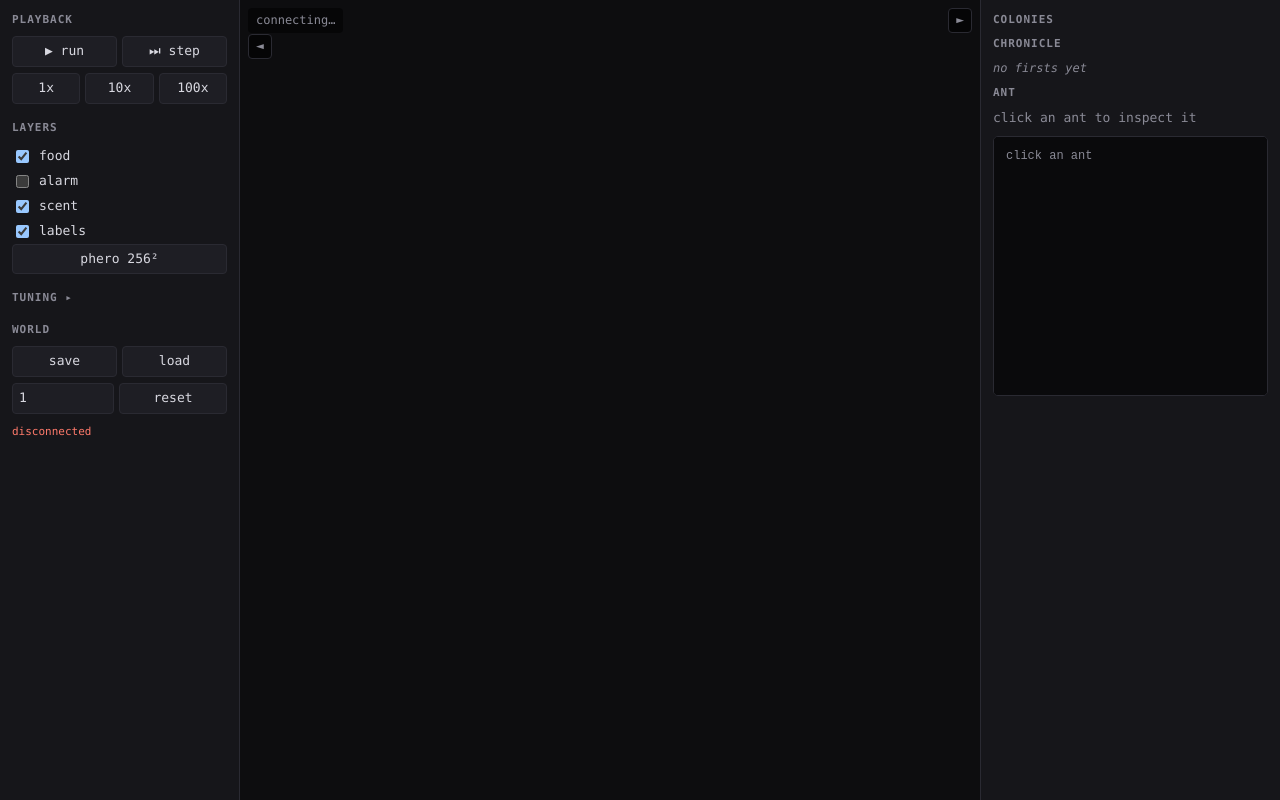
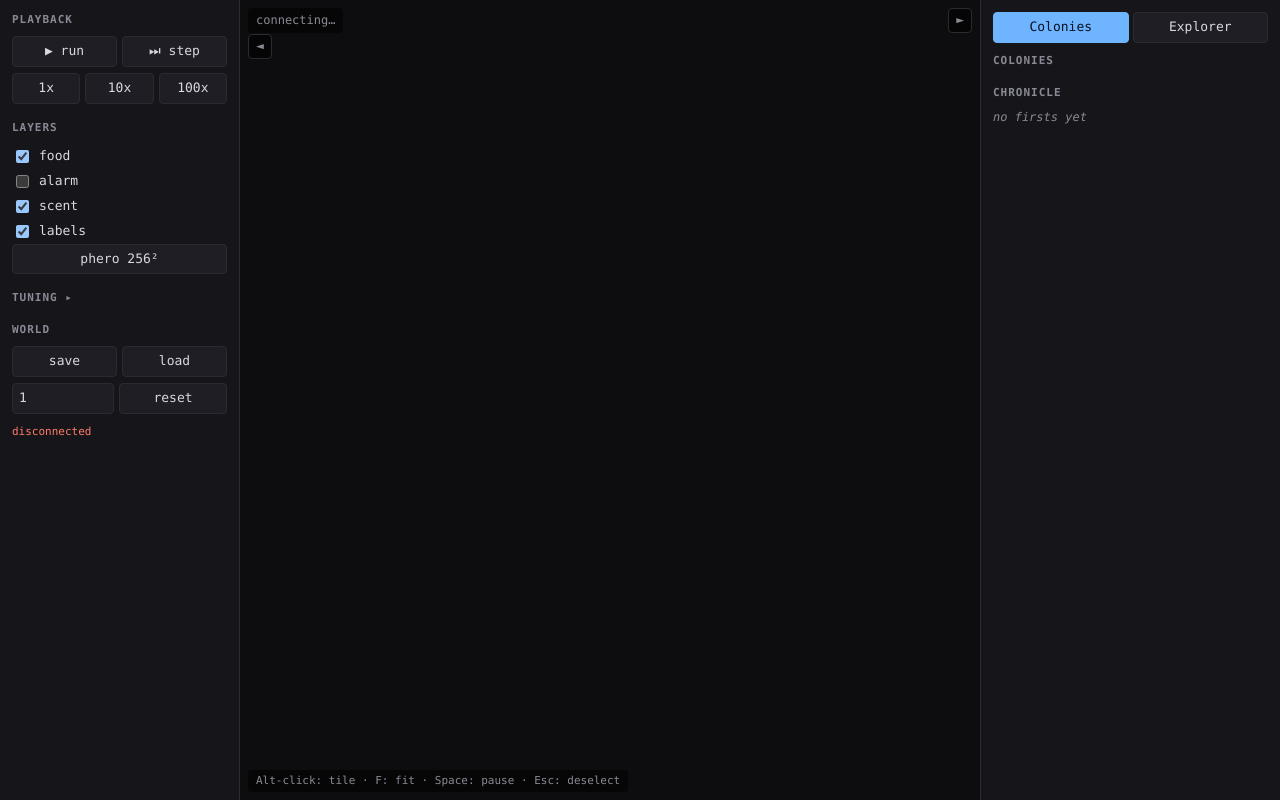
Before and after one commit to jordan-schnur/ant-sim2, a website built with Vite: page web/index.html in a window 1280 px wide. Built offline with nearby package versions, Linux system fonts and the light colour scheme; no server answers.

Commit message:
feat(web): tabbed rail, ant popover, Alt-click tile inspect, hotkeys line
Wires mountRail/mountExplorer/AntPopover into main.ts: plain click selects
the nearest ant, nest click opens the colony popover, Alt-click inspects
the bare tile. Removes the now-unused Store.clearColony() shim (kept only
as a Task 4 -> Task 9 handoff) and updates the one test that called it
directly to call clearSelection() instead.

```diff
--- a/web/index.html
+++ b/web/index.html
@@ -47,6 +47,12 @@
         padding: 4px 8px; border-radius: 4px;
         color: var(--dim); pointer-events: none;
         font-size: 12px;
+      }
+      .hotkeys {
+        position: absolute; left: 8px; bottom: 8px;
+        background: rgba(0,0,0,0.55); color: var(--dim);
+        padding: 3px 8px; border-radius: 4px; font-size: 11px;
+        pointer-events: none;
       }
       .collapse {
         position: absolute; top: 8px; background: rgba(0,0,0,0.55);
@@ -159,6 +165,7 @@
       <div id="world-wrap">
         <canvas id="world"></canvas>
         <div class="overlay" id="overlay">connecting…</div>
+        <div class="hotkeys" id="hotkeys">Alt-click: tile · F: fit · Space: pause · Esc: deselect</div>
         <button class="collapse" id="collapse-left" title="Toggle left rail">&#9668;</button>
         <button class="collapse" id="collapse-right" title="Toggle right rail">&#9658;</button>
       </div>
--- a/web/src/main.ts
+++ b/web/src/main.ts
@@ -19,7 +19,9 @@ import { mountChronicle } from "./ui/chronicle.js";
 import { mountColonies } from "./ui/colony.js";
 import { mountControls } from "./ui/controls.js";
 import { openContextMenu, type MenuItem } from "./ui/contextmenu.js";
-import { mountInspector } from "./ui/inspector.js";
+import { mountRail } from "./ui/rail.js";
+import { mountExplorer } from "./ui/explorer.js";
+import { AntPopover } from "./ui/antpopover.js";
 import { LabelOverlay } from "./ui/labels.js";
 import { ColonyPanel } from "./ui/colonypanel.js";
 
@@ -37,21 +39,18 @@ const overlay = document.getElementById("overlay") as HTMLDivElement;
 const worldWrap = document.getElementById("world-wrap") as HTMLElement;
 const labels = new LabelOverlay(worldWrap);
 const colonyPanel = new ColonyPanel(worldWrap);
+const antPopover = new AntPopover(worldWrap);
 const leftRail = document.getElementById("left-rail") as HTMLElement;
 const rightRail = document.getElementById("right-rail") as HTMLElement;
 
 mountControls(leftRail, store, net);
 
-// Explicit containers, in order. `mountColonies` creates its cards lazily when
-// the first stats frame lands, so appending both panels straight onto the rail
-// would leave the colonies underneath the inspector.
-const coloniesEl = document.createElement("div");
-const chronicleEl = document.createElement("div");
-const inspectorEl = document.createElement("div");
-rightRail.append(coloniesEl, chronicleEl, inspectorEl);
-mountColonies(coloniesEl, store, focusColony);
-mountChronicle(chronicleEl, store);
-mountInspector(inspectorEl, store);
+const { coloniesPane, explorerPane } = mountRail(rightRail, store);
+// Colonies tab: the cards (with camera-focus on click) then the chronicle.
+mountColonies(coloniesPane, store, focusColony);
+mountChronicle(coloniesPane, store);
+// Explorer tab: the context-sensitive inspector.
+mountExplorer(explorerPane, store);
 
 document.getElementById("collapse-left")!.addEventListener("click", () => {
   leftRail.classList.toggle("collapsed");
@@ -134,14 +133,20 @@ function attachPointer(r: WorldRenderer): void {
       return;
     }
 
-    // A click on a nest tile opens that colony's in-world stats popover instead
-    // of selecting the nearest ant — on a nest, colony info is what you want.
+    // Alt/Option-click inspects the bare tile under the cursor.
+    if (e.altKey) {
+      store.selectTile(Math.floor(w.x), Math.floor(w.y));
+      return;
+    }
+    // A nest tile opens that colony (popover + Explorer).
     const colony = nestColonyAt(w.x, w.y);
     if (colony !== null) {
       store.selectColony(colony);
       return;
     }
-    store.clearColony(); // clicking elsewhere dismisses the popover
+    // Otherwise select the nearest ant: mark the selection optimistically and
+    // ask the server for the ant payload.
+    store.selectAnt();
     net.send(cmdSelectAt(w.x, w.y));
   });
 
@@ -216,6 +221,7 @@ function focusColony(colonyId: number): void {
 function menuItemsFor(x: number, y: number): MenuItem[] {
   const colony = nestColonyAt(x, y);
   const items: MenuItem[] = [
+    { label: "Inspect tile here", onClick: () => store.selectTile(Math.floor(x), Math.floor(y)) },
     {
       label: "Set food here…",
       editor: {
@@ -280,6 +286,7 @@ function frame(): void {
     if (st.labels) labels.update(r.camera, r.viewW, r.viewH, r.dpr, store);
     else labels.setVisible(false);
     colonyPanel.update(r.camera, r.viewW, r.viewH, r.dpr, store);
+    antPopover.update(r.camera, r.viewW, r.viewH, r.dpr, store);
     const ants = st.ants?.count ?? 0;
     overlay.textContent = st.connected
       ? `tick ${st.tick.toLocaleString()}  ·  ${ants.toLocaleString()} ants  ·  ${r.camera.zoom.toFixed(1)}x`
--- a/web/src/state.ts
+++ b/web/src/state.ts
@@ -230,12 +230,6 @@ export class Store {
     this.notify();
   }
 
-  // TODO(task 9): main.ts still calls clearColony() directly; once it is
-  // updated to call clearSelection() this alias can go away.
-  clearColony(): void {
-    this.clearSelection();
-  }
-
   setPaused(p: boolean): void {
     this.state.paused = p;
     this.notify();
```
Also changed, not shown: web/tests/state.test.ts (+1 -1 lines).
